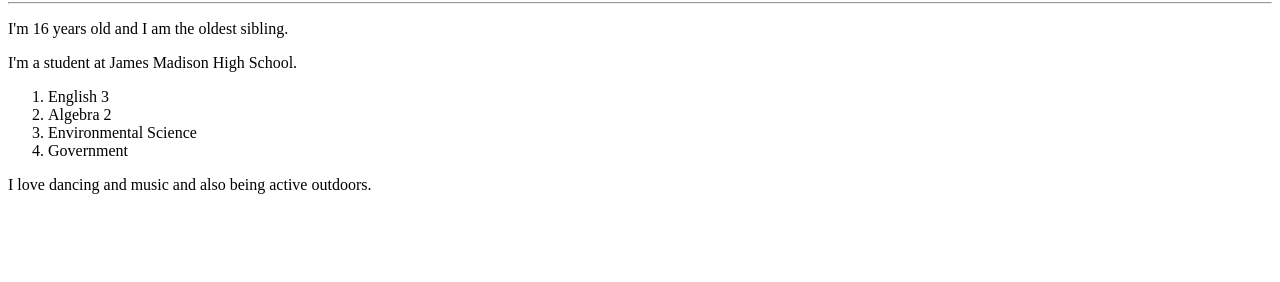
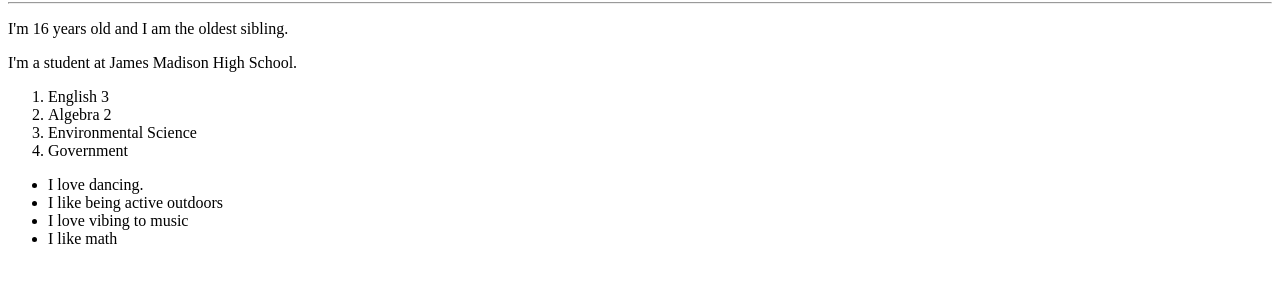
Before and after one commit to CGallegos5282/CGallegos5282.github.io, a plain HTML site: page week03/assignment01.html in a window 1280 px wide. Shown: the part 78-360 px from the top of the page. Drawn offline with Linux system fonts and the light colour scheme.

Commit message:
Update assignment01.html

```diff
--- a/week03/assignment01.html
+++ b/week03/assignment01.html
@@ -16,7 +16,12 @@
  <li>Government</li>
  </ol>
 
-<p> I love dancing and music and also being active outdoors.</p>
+ <ul>
+  <li> I love dancing.</li>
+  <li>I like being active outdoors</li>
+  <li>I love vibing to music</li>
+  <li>I like math</li>
+ </ul>
 
 </body>
 </html>
```
